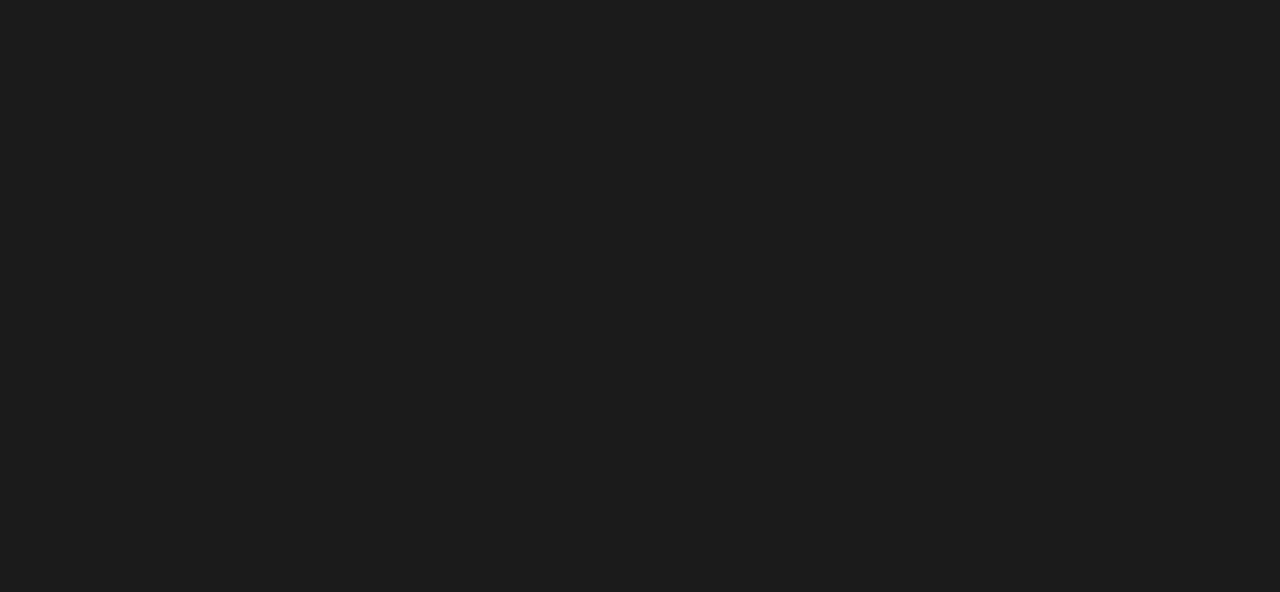
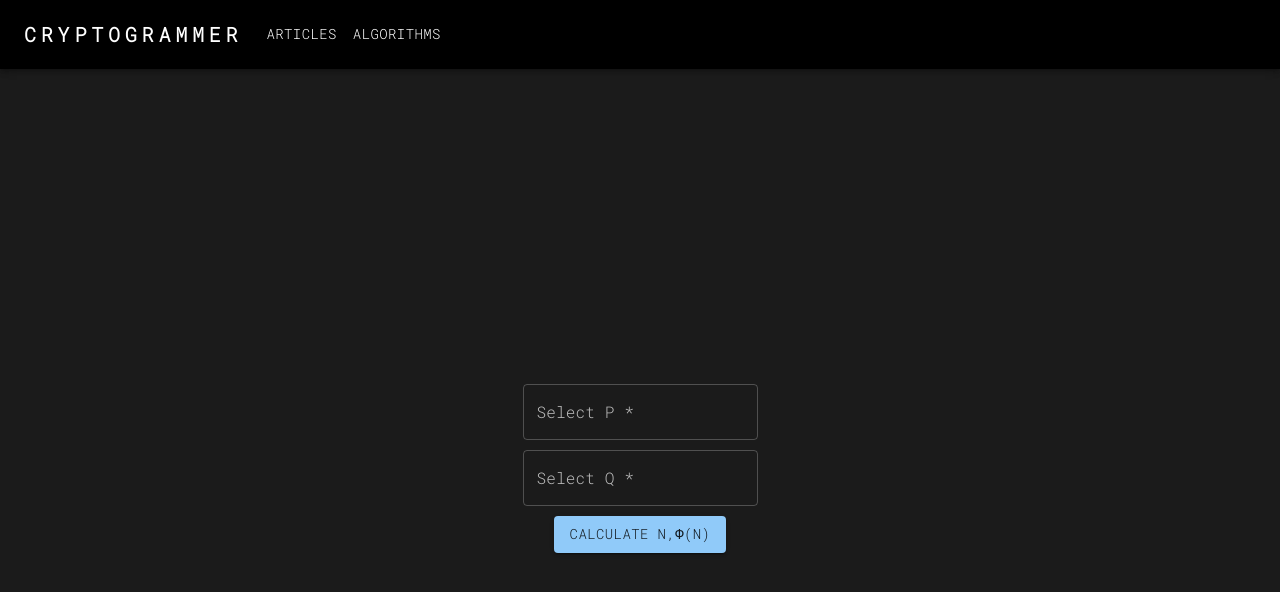
Before and after one commit to shadowasphodel2919/Cryptogrammer, a React (Create React App) app: page /algorithms/rsa in a window 1280 px wide. Before the commit this address had no page. Shown: the top 592 px of the page. Built offline with nearby package versions, Linux system fonts and the light colour scheme.

Commit message:
Added RSA part1 till finding d

```diff
--- a/src/Algorithms.jsx
+++ b/src/Algorithms.jsx
@@ -33,6 +33,11 @@ export const Algorithms = () => {
                     <p>Beaufort Cipher</p>
                 </div>
             </a>
+            <a href="/algorithms/rsa">
+                <div className="card">
+                    <p>RSA Algorithm</p>
+                </div>
+            </a>
 
             {/* <Link as={Link} to="atbash">Atbash Cipher</Link> */}
         </section>
--- /dev/null
+++ b/src/Algos/RSA.jsx
@@ -0,0 +1,176 @@
+import { useState, useEffect } from "react";
+import TextField from '@mui/material/TextField';
+import Button from '@mui/material/Button';
+import CssBaseline from '@mui/material/CssBaseline';
+import { createTheme, ThemeProvider, styled } from '@mui/material/styles';
+const theme = createTheme({
+    palette: {
+      mode: 'dark',
+    },
+  });
+const Container = styled('div')({
+    display: 'flex',
+    flexDirection: 'column',
+    alignItems: 'center',
+    justifyContent: 'center',
+    height: '100vh',
+    gap: 10,
+  });
+export const RSA = () => {
+    const [p, setP] = useState(0)
+    const [q, setQ] = useState(0)
+    const [n, setn] = useState(0)
+    const [cp, setCp] = useState(0)
+    const [d, setd] = useState(0)
+    const [tf, setTf] = useState(0)
+    const [validE, setValidE] = useState([])
+    const [validPQ, setValidPQ] = useState(false)
+    const [validD, setValidD] = useState(false)
+    useEffect(() => {
+      if (tf > 0) {
+        setValidE(findE(tf));
+      }
+    }, [tf]);
+    function gcd(a, b) {
+      if (b === 0) {
+        return a;
+      }
+
+      return gcd(b, a % b);
+    }
+    function findE(n) {
+      const coprimes = [];
+
+      for (let i = 1; i <= n; i++) {
+        if (gcd(n, i) === 1) {
+          coprimes.push(i);
+        }
+      }
+      return coprimes;
+    }
+    function isPrime(n) {
+        if (n <= 1) {
+          return false;
+        }
+        if (n <= 3) {
+          return true;
+        }
+        if (n % 2 === 0 || n % 3 === 0) {
+          return false;
+        }
+
+        for (let i = 5; i * i <= n; i += 6) {
+          if (n % i === 0 || n % (i + 2) === 0) {
+            return false;
+          }
+        }
+        return true;
+    }
+    const step1 = (e) => {
+      e.preventDefault();
+        if(isPrime(p) && isPrime(q)){
+            setTf((p-1)*(q-1))
+            setn(p*q)
+            setValidPQ(true)
+            console.log("Set");
+        }
+    }
+    function modInverse(a, m) {
+      let m0 = m;
+      let y = 0;
+      let x = 1;
+
+      if (m === 1) return 0;
+
+      while (a > 1) {
+        let q = Math.floor(a / m);
+        let t = m;
+
+        m = a % m;
+        a = t;
+        t = y;
+
+        y = x - q * y;
+        x = t;
+      }
+
+      if (x < 0) x += m0;
+
+      return x;
+    }
+    const step2 = (e) => {
+      setd(modInverse(cp,tf))
+      setValidD(true)
+    }
+    return (<ThemeProvider theme={theme}>
+        <CssBaseline />
+        <Container>
+        <>
+        <TextField
+          required
+          id="outlined-required"
+          label="Select P"
+          onChange={(e)=>setP(e.target.value)}
+        />
+        <TextField
+          required
+          id="outlined-required"
+          label="Select Q"
+          onChange={(e)=>setQ(e.target.value)}
+        />
+        {!validPQ && <Button type="submit" variant="contained" color="primary" onClick={(e)=>step1(e)}>
+          Calculate n,φ(n)
+        </Button>}
+        </>
+        {validPQ &&
+        <>
+        <TextField
+          id="outlined"
+          label="Totient Function"
+          value={tf}
+          InputProps={{
+            readOnly: true,
+          }}
+        />
+        <TextField
+          id="outlined"
+          label="n"
+          value={n}
+          InputProps={{
+            readOnly: true,
+          }}
+        />
+        <TextField
+          id="outlined"
+          label="Predicted Values for e"
+          value={validE}
+          InputProps={{
+            readOnly: true,
+          }}
+        />
+        <TextField
+          id="outlined"
+          label="Select e"
+          value={cp}
+          onChange={(e)=>setCp(e.target.value)}
+        />
+        {!validD && <Button type="submit" variant="contained" color="primary" onClick={(e)=>step2(e)}>
+          Calculate d
+        </Button>}
+        </>
+        }
+        {validD &&
+          <>
+          <TextField
+            id="outlined"
+            label="d"
+            value={d}
+            InputProps={{
+              readOnly: true,
+            }}
+          />
+          </>
+        }
+        </Container>
+    </ThemeProvider>);
+}
--- a/src/App.js
+++ b/src/App.js
@@ -12,6 +12,7 @@ import { Playfair } from './Algos/Playfair';
 import Atbash from './Algos/Atbash';
 import { Railfence } from './Algos/Railfence';
 import { Beaufort } from './Algos/Beaufort';
+import { RSA } from './Algos/RSA';
 
 function App() {
   return (
@@ -28,6 +29,7 @@ function App() {
           <Route path="algorithms/atbash" element={<Atbash />} />
           <Route path="algorithms/railfence" element={<Railfence />} />
           <Route path="algorithms/beaufort" element={<Beaufort />} />
+          <Route path="algorithms/rsa" element={<RSA />} />
           </Route>
       </Routes>
     </BrowserRouter>
```
